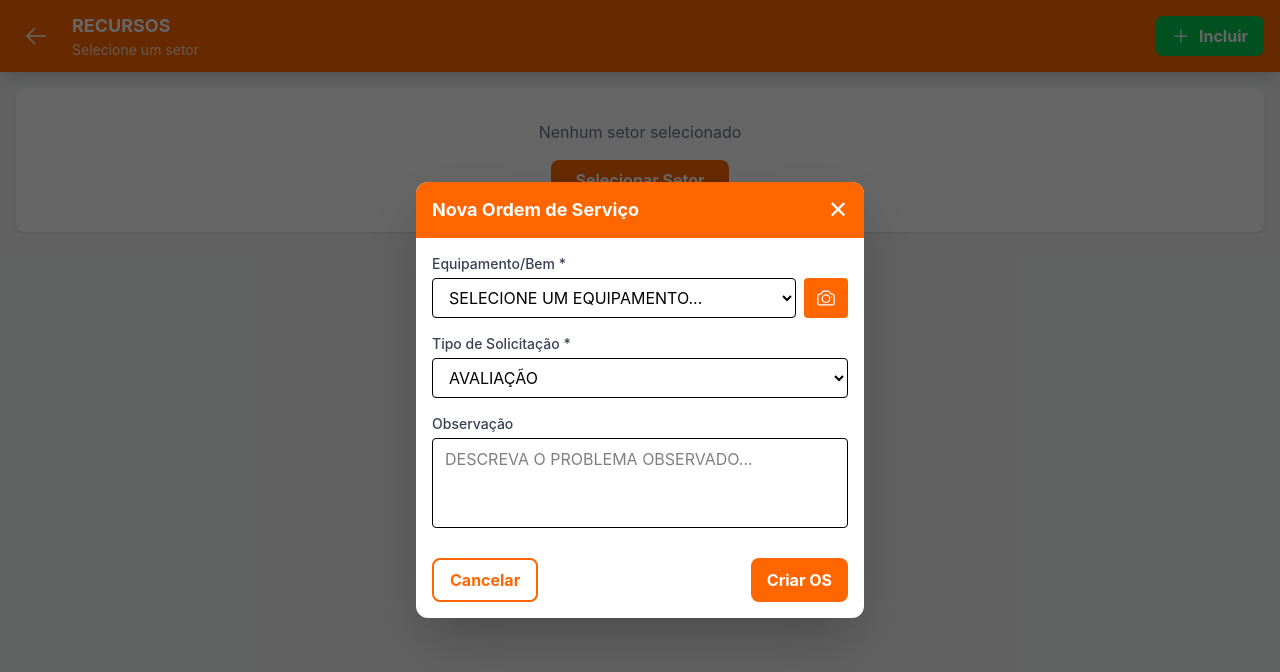
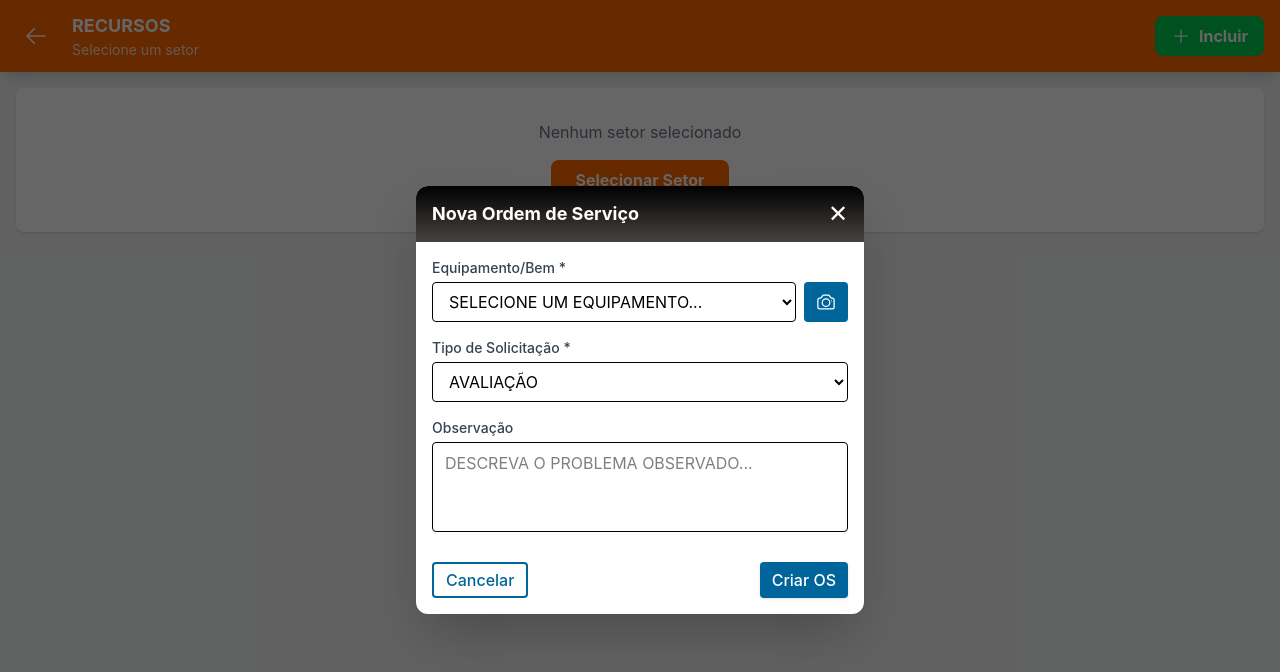
Before and after one commit to arthursingularity/acs, a Next.js app: page /stamconecta/recursos in a window 1280 px wide. Both pictures are taken after a click on the button "Incluir". Shown: the top 672 px of the page. Built offline with nearby package versions, Linux system fonts and the light colour scheme.

Commit message:
code upated!

```diff
--- a/src/app/stamconecta/recursos/page.js
+++ b/src/app/stamconecta/recursos/page.js
@@ -3,6 +3,7 @@
 import { useState, useEffect, useRef } from "react";
 import { useRouter } from "next/navigation";
 import { CameraIcon, ArrowLeftIcon, PlusIcon } from "@heroicons/react/24/outline";
+import Button from "@/app/components/ui/Button";
 
 export default function RecursosPage() {
     const router = useRouter();
@@ -263,7 +264,7 @@ export default function RecursosPage() {
                 <div className="fixed inset-0 bg-black/60 z-50 flex items-center justify-center p-4">
                     <div className="bg-white rounded-xl w-full max-w-md shadow-2xl">
                         {/* Header */}
-                        <div className="bg-stamOrange text-white px-4 py-3 rounded-t-xl flex justify-between items-center">
+                        <div className="bg-blackGradient text-white px-4 py-3 rounded-t-xl flex justify-between items-center">
                             <h3 className="font-bold text-lg">Nova Ordem de Serviço</h3>
                             <button
                                 onClick={() => setModalNovaOS(false)}
@@ -311,7 +312,7 @@ export default function RecursosPage() {
                                     <button
                                         type="button"
                                         onClick={openQRScanner}
-                                        className="px-3 py-2 bg-stamOrange text-white rounded hover:bg-orange-600 transition-colors flex items-center justify-center"
+                                        className="px-3 py-2 bg-primary3 text-white rounded hover:bg-orange-600 transition-colors flex items-center justify-center"
                                         title="Escanear QR Code"
                                     >
                                         <CameraIcon className="h-5 w-5" />
@@ -364,18 +365,12 @@ export default function RecursosPage() {
 
                             {/* Botões */}
                             <div className="flex justify-between pt-2">
-                                <button
-                                    onClick={() => setModalNovaOS(false)}
-                                    className="px-4 py-2 border-2 border-stamOrange text-stamOrange rounded-lg font-bold hover:bg-orange-50 transition-colors"
-                                >
+                                <Button variant="outline" className="px-3 py-1" onClick={() => setModalNovaOS(false)}>
                                     Cancelar
-                                </button>
-                                <button
-                                    onClick={handleCriarOS}
-                                    className="px-4 py-2 bg-stamOrange text-white rounded-lg font-bold hover:bg-orange-600 transition-colors"
-                                >
+                                </Button>
+                                <Button variant="primary" className="px-3 py-1" onClick={handleCriarOS}>
                                     Criar OS
-                                </button>
+                                </Button>
                             </div>
                         </div>
                     </div>
```
